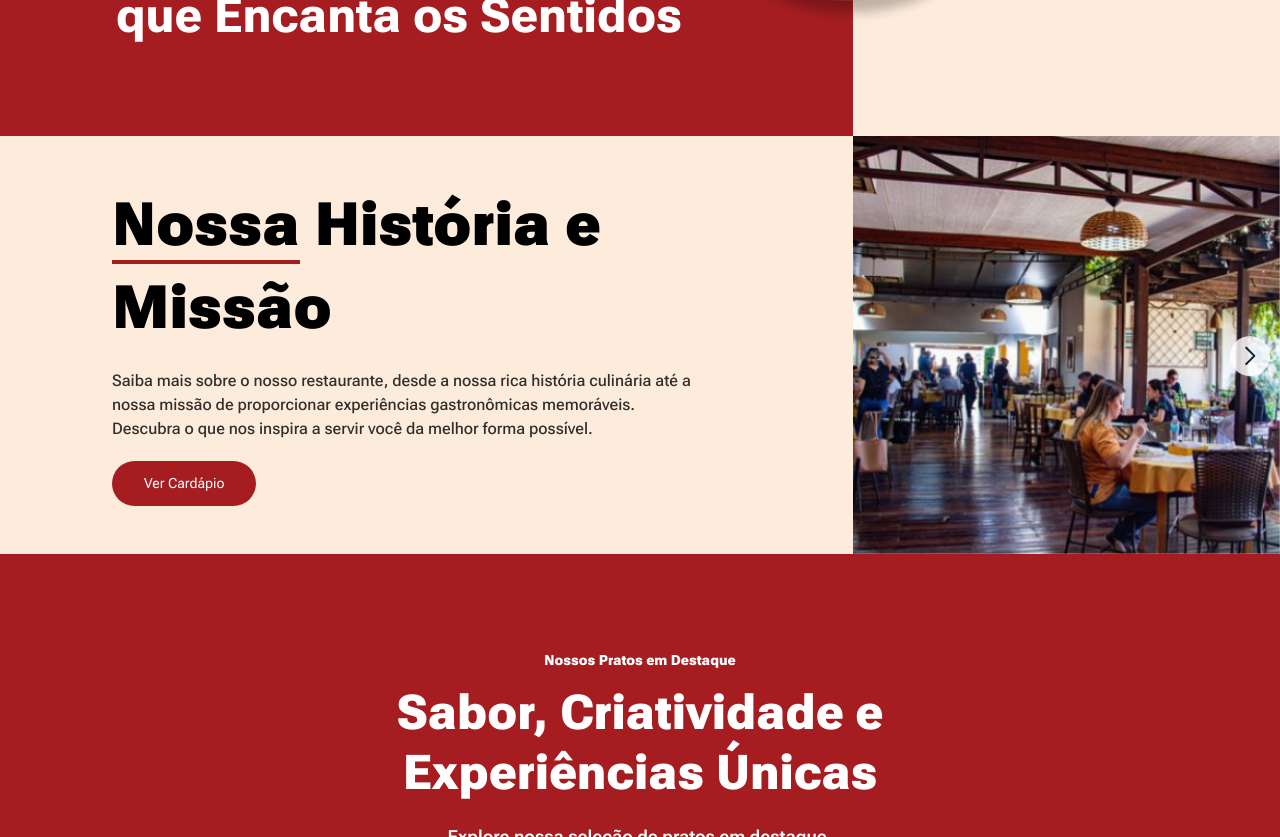
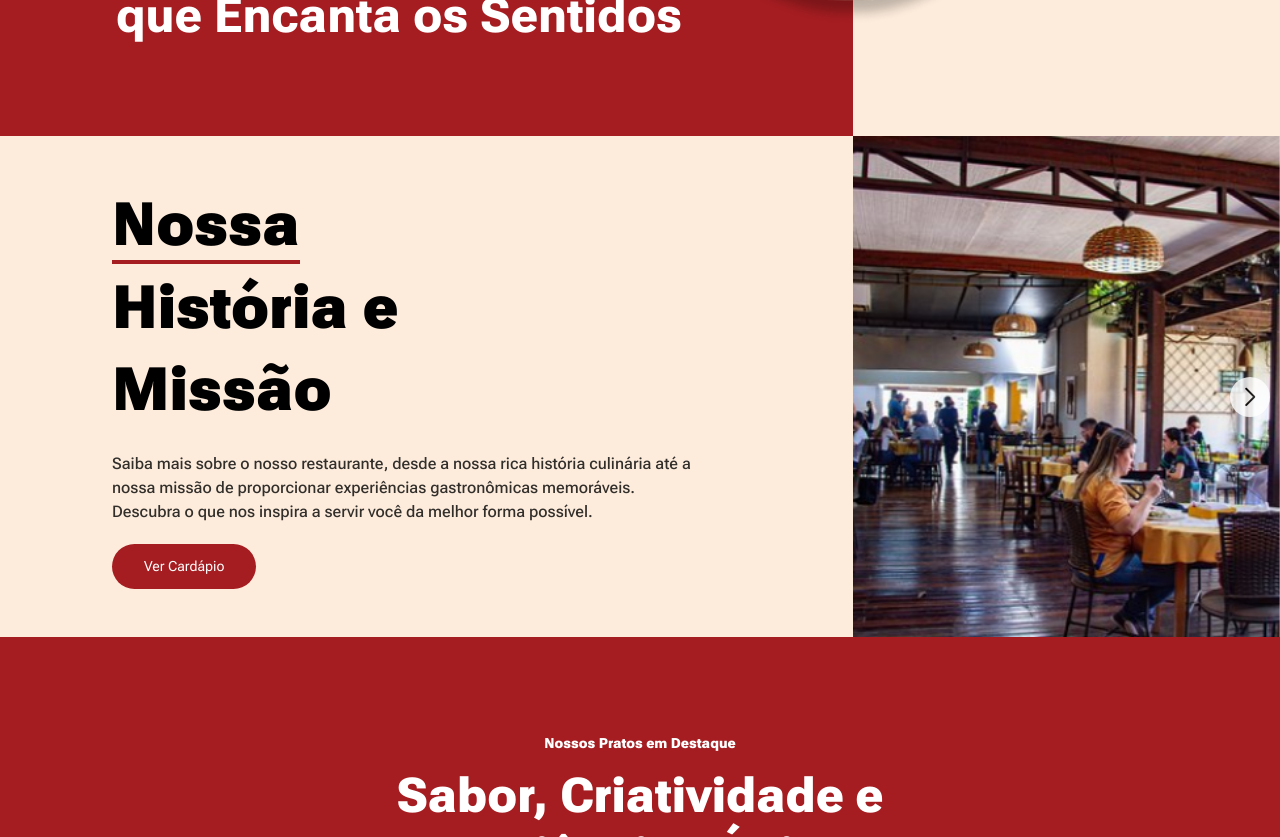
Before and after one commit to DevWeDesc/Vadao, a Next.js app: page / in a window 1280 px wide. Shown: the part 560-1397 px from the top of the page. Built offline with nearby package versions, Linux system fonts and the light colour scheme.

Commit message:
Arrumando aout

```diff
--- a/src/components/About.tsx
+++ b/src/components/About.tsx
@@ -4,8 +4,8 @@ import SwiperAbout from "./SwiperAbout/Swiper";
 export const About = () => {
   return (
     <div className="pt-24 lg:grid lg:grid-cols-3 lg:pt-0">
-      <div className="flex flex-col gap-5 px-5 lg:col-span-2 lg:py-12 lg:pl-28 lg:pr-40 2xl:justify-center 2xl:pl-60">
-        <h2 className="text-[46px] leading-tight font-extraBlack lg:leading-snug lg:text-6xl 2xl:text-8xl 2xl:leading-snug">
+      <div className="flex flex-col gap-5 px-5 md:pl-24 lg:justify-center lg:col-span-2 lg:py-12 lg:pl-28 lg:pr-40 2xl:justify-center 2xl:pl-60">
+        <h2 className="text-[46px] leading-tight font-extraBlack lg:leading-snug lg:pr-44 lg:text-6xl 2xl:text-8xl 2xl:leading-snug">
           <span className=" border-b-4 border-redDefault opacity-100 ">
             Nossa
           </span>{" "}
```
